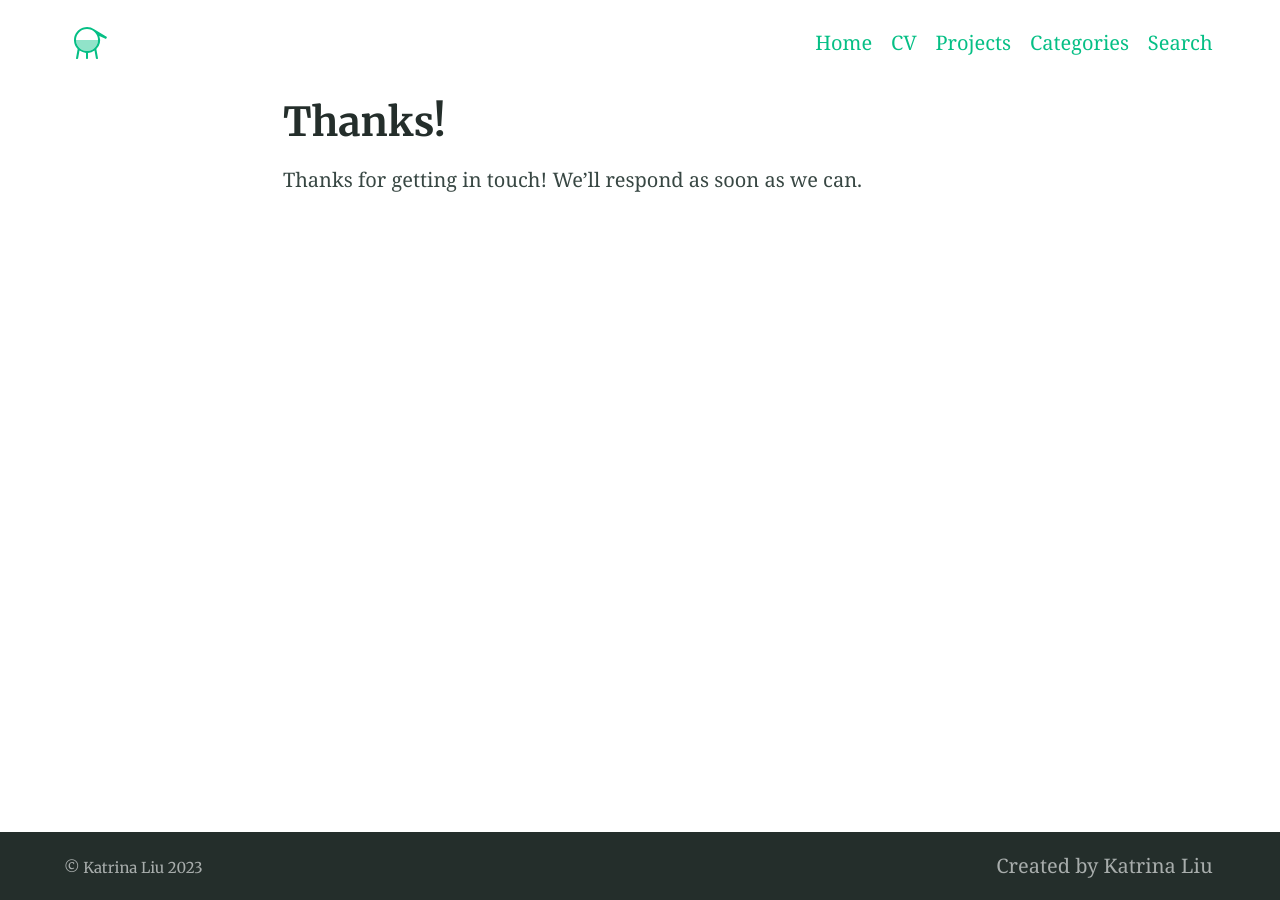
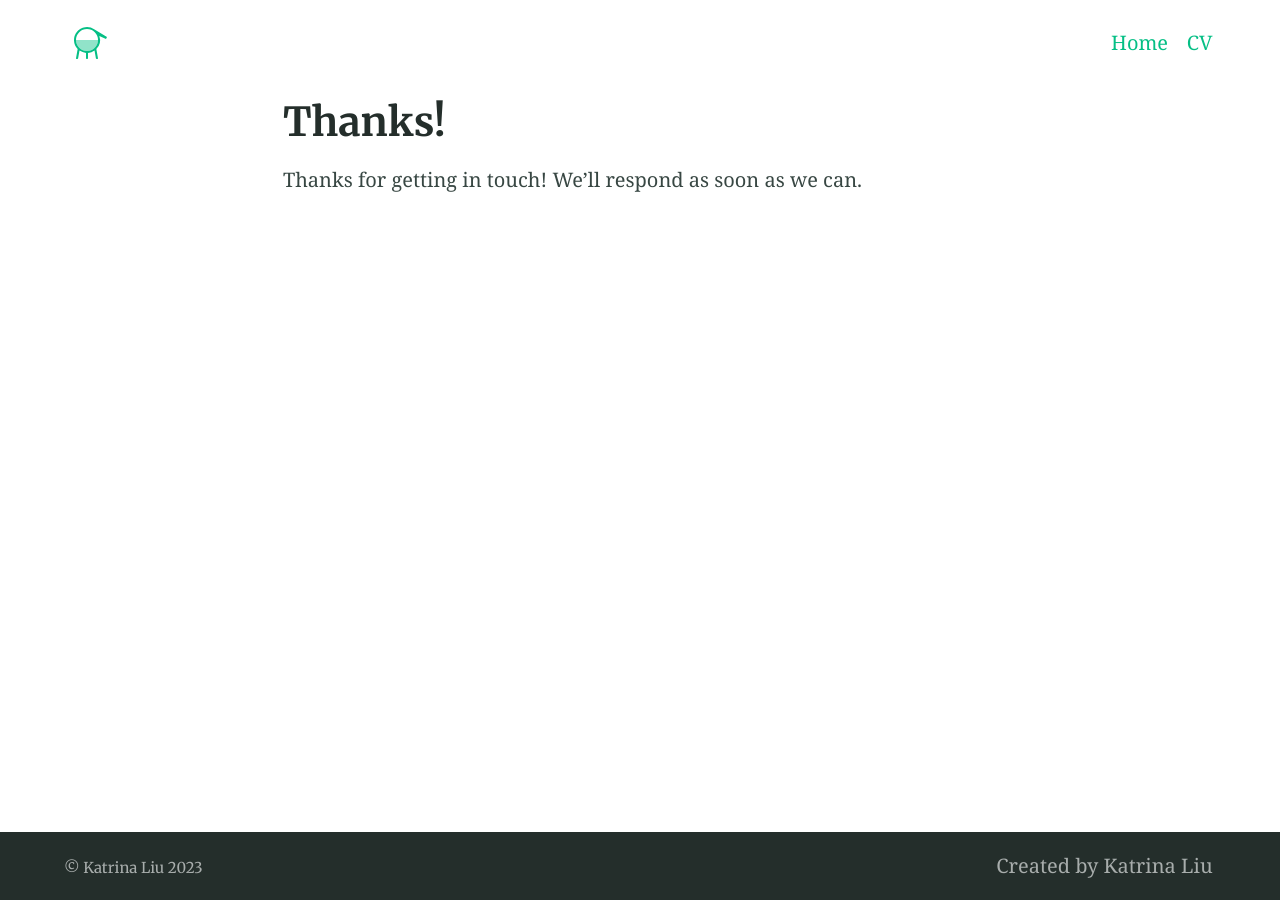
Before and after one commit to dany-xu/dany-xu.github.io, a Jekyll site: the page built from thanks.md, in a window 1280 px wide. Built offline with Jekyll 4.4.1, drawn with Linux system fonts in a browser that asks for light colours; part of the change alters nothing that is shown.

Commit message:
Update _config.yml

```diff
--- a/_config.yml
+++ b/_config.yml
@@ -125,12 +125,12 @@ navigation_header:
   url: /
 - title: CV
   url: /cv/
-- title: Projects
-  url: /projects/
-- title: Categories
-  url: /categories/
-- title: Search
-  url: /search/
+# - title: Projects
+#   url: /projects/
+# - title: Categories
+#   url: /categories/
+# - title: Search
+#   url: /search/
 
 
 navigation_footer:
```
